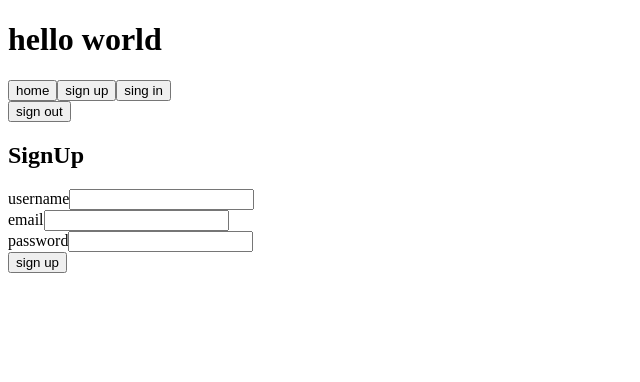
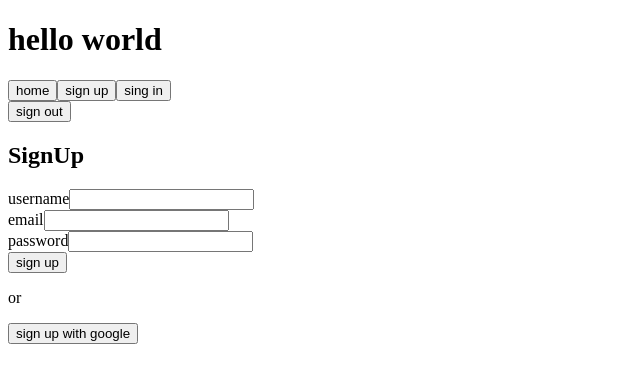
Before and after one commit to murakamiren/react-auth-firebase, a React (Create React App) app: page /signup in a window 1280 px wide. Shown: the top 382 px of the page, without its empty margins (0-640 px from the left). Built offline with nearby package versions, Linux system fonts and the light colour scheme; no server answers.

Commit message:
add google auth

```diff
--- /dev/null
+++ b/src/components/SignUpWithGoogle.tsx
@@ -0,0 +1,31 @@
+import { signInWithPopup } from "@firebase/auth";
+import { doc, setDoc } from "@firebase/firestore";
+import { auth, firestore, googleAuth } from "../firebase";
+
+const SignUpWithGoogle: React.VFC = () => {
+	const googleSignUp = (e: React.MouseEvent<HTMLInputElement>) => {
+		signInWithPopup(auth, googleAuth)
+			.then((result) => {
+				console.log(result.user);
+				return result.user;
+			})
+			.then((ud) => {
+				setDoc(doc(firestore, "users", ud.uid), {
+					userId: ud.uid,
+					displayName: ud.displayName,
+				});
+			})
+			.catch((err) => {
+				console.log(err.message);
+			});
+	};
+
+	return (
+		<div>
+			<p>or</p>
+			<input type="button" value="sign up with google" onClick={googleSignUp} />
+		</div>
+	);
+};
+
+export default SignUpWithGoogle;
--- a/src/firebase.ts
+++ b/src/firebase.ts
@@ -2,6 +2,7 @@
 import { initializeApp } from "firebase/app";
 import { getAuth } from "firebase/auth";
 import { getFirestore } from "firebase/firestore";
+import { GoogleAuthProvider } from "@firebase/auth";
 // TODO: Add SDKs for Firebase products that you want to use
 // https://firebase.google.com/docs/web/setup#available-libraries
 
@@ -19,3 +20,4 @@ const firebaseConfig = {
 const app = initializeApp(firebaseConfig);
 export const auth = getAuth(app);
 export const firestore = getFirestore(app);
+export const googleAuth = new GoogleAuthProvider();
--- a/src/pages/SignUp.tsx
+++ b/src/pages/SignUp.tsx
@@ -1,10 +1,12 @@
 import SignUpForm from "../components/SignUpForm";
+import SignUpWithGoogle from "../components/SignUpWithGoogle";
 
 const SignUp: React.VFC = () => {
 	return (
 		<div>
 			<h2>SignUp</h2>
 			<SignUpForm />
+			<SignUpWithGoogle />
 		</div>
 	);
 };
```
